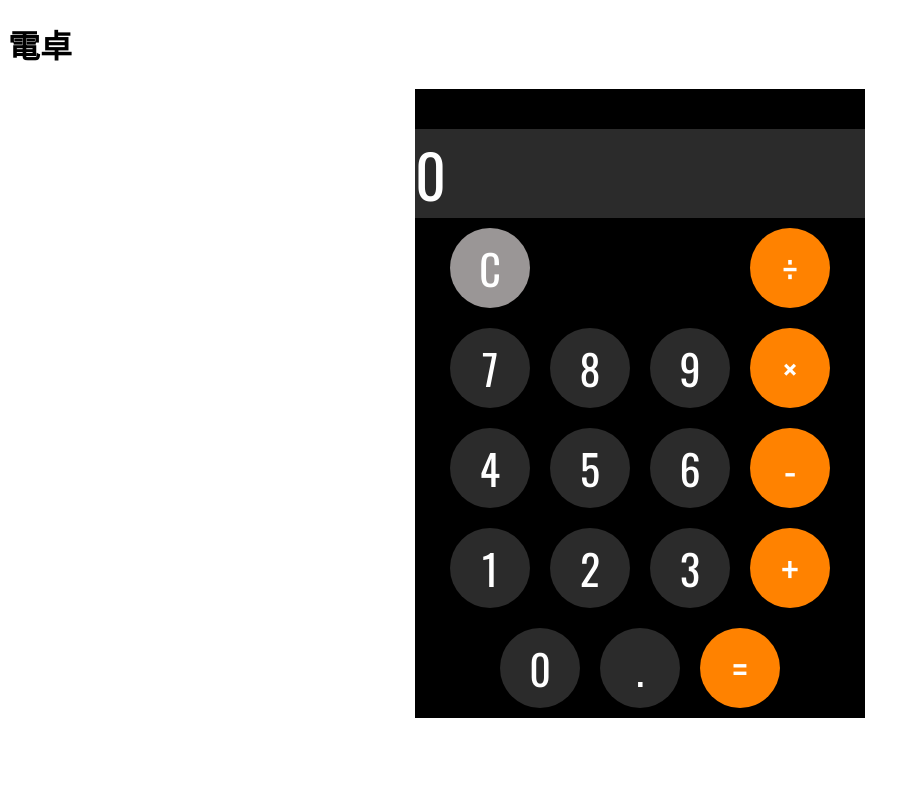
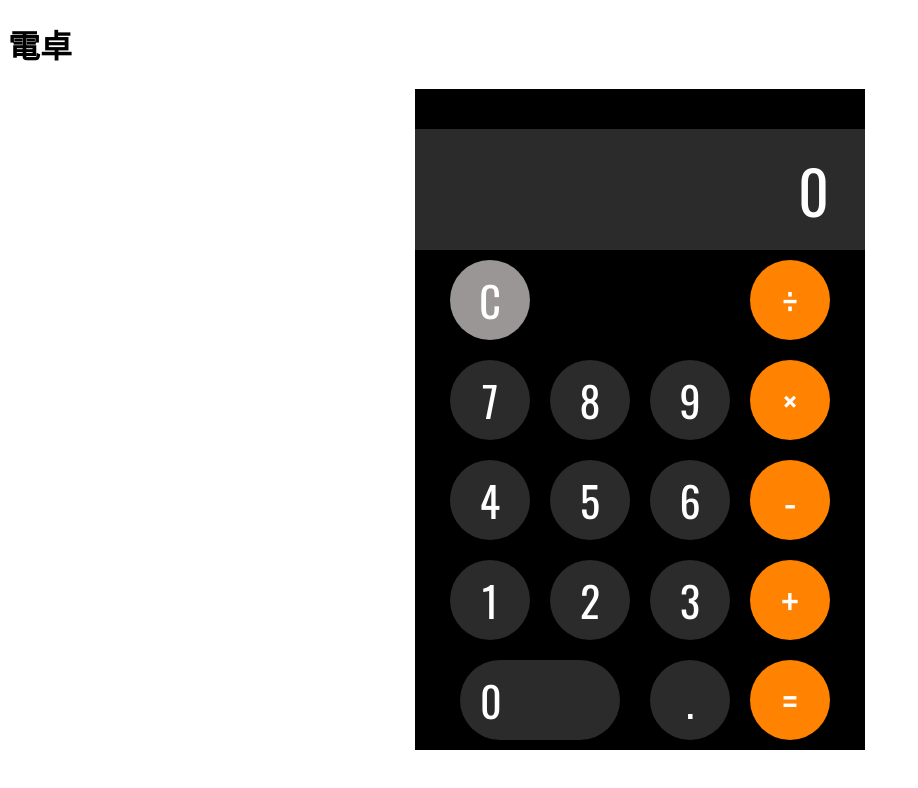
Before and after one commit to Yota-K/nextjs-calculator, a Next.js app: page / in a window 1280 px wide. Shown: the top 788 px of the page, without its empty margins (0-918 px from the left). Built offline with nearby package versions, Linux system fonts and the light colour scheme.

Commit message:
スタイルの調整。

```diff
--- a/components/Buttons/BaseButton.tsx
+++ b/components/Buttons/BaseButton.tsx
@@ -12,4 +12,8 @@ export const BaseButton = styled.div`
   width: 80px;
   height: 80px;
   cursor: pointer;
+
+  &:active {
+    opacity: 0.8;
+  }
 `;
--- a/components/Buttons/NumButton.tsx
+++ b/components/Buttons/NumButton.tsx
@@ -10,7 +10,12 @@ const Button = styled(BaseButton)`
 `;
 
 const ZeroButton = styled(BaseButton)`
+  justify-content: left;
   background: #2b2b2b;
+  width: 140px;
+  border-radius: 40px;
+  margin: 10px 20px;
+  padding-left: 20px;
 `;
 
 interface Props {
--- a/components/Display/index.tsx
+++ b/components/Display/index.tsx
@@ -9,6 +9,8 @@ const DisplayDiv = styled.div`
   background: #2b2b2b;
   color: #fff;
   border-top: 40px solid #000;
+  padding: 16px 36px;
+  text-align: right;
 `;
 
 const Display: React.FC = () => {
```
